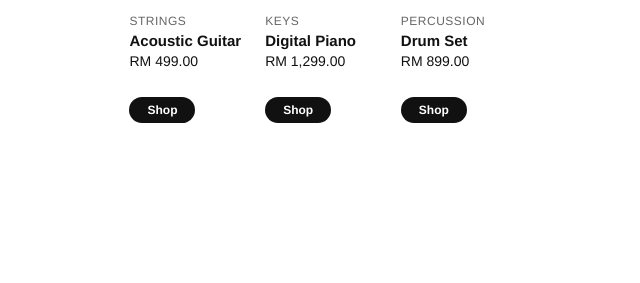
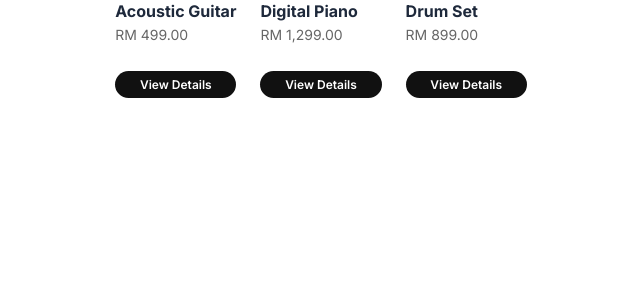
Before and after one commit to Amzar06/Music-Equipment-and-Instrument-Store, a PHP site: page / in a window 1280 px wide. Shown: the part 1120-1403 px from the top of the page, without its empty margins (319-959 px from the left). After the commit the page ends 1218 px from the top, so only its background shows below. Run offline with PHP 8.4, Linux system fonts and the light colour scheme.

Commit message:
Update index.php

```diff
--- a/customer/index.php
+++ b/customer/index.php
@@ -10,25 +10,21 @@ $_SESSION['user_id'] = 1;
 $_SESSION['username'] = "Alex";
 ?>
 <!DOCTYPE html>
-<html lang="en">
+<html>
 <head>
-    <meta charset="UTF-8">
-    <meta name="viewport" content="width=device-width, initial-scale=1.0">
     <title>Musical Instrument Store</title>
     <link rel="stylesheet" href="customer.css">
 
     <style>
-        /* Modern Reset & Base Styles */
+        /* Modern Layout & Positioning (Preserving original font colors) */
         * {
             margin: 0;
             padding: 0;
             box-sizing: border-box;
-            font-family: 'Helvetica Neue', Arial, sans-serif;
         }
 
         body {
             background-color: #ffffff;
-            color: #111;
         }
 
         /* --- NAVIGATION HEADER --- */
@@ -200,53 +172,38 @@ $_SESSION['username'] = "Alex";
             display: grid;
             grid-template-columns: repeat(3, 1fr);
             gap: 24px;
-            margin-bottom: 60px;
+            margin-top: 30px;
         }
 
-        .product-card {
+        .product-box {
             background: #fff;
             display: flex;
             flex-direction: column;
         }
 
-        .product-image-placeholder {
+        /* Box styling changed to modern image display card */
+        .product-image {
             width: 100%;
-            height: 280px;
+            height: 300px;
             background: #f6f6f6;
             border-radius: 6px;
             margin-bottom: 15px;
-            display: flex;
-            align-items: center;
-            justify-content: center;
-            color: #aaa;
-            font-size: 14px;
             background-size: cover;
             background-position: center;
         }
 
-        .product-category {
-            font-size: 12px;
-            color: #666;
-            text-transform: uppercase;
-            letter-spacing: 0.5px;
-            margin-bottom: 4px;
+        .product-box h4 {
+            margin-bottom: 5px;
+            font-size: 16px;
         }
 
-        .product-name {
-            font-size: 15px;
-            font-weight: 600;
-            color: #111;
-            margin-bottom: 4px;
+        .product-box p {
+            color: #666; /* Kept your original hex color style */
+            font-size: 14px;
+            margin-bottom: 12px;
         }
 
-        .product-price {
-            font-size: 14px;
-            color: #111;
-            margin-bottom: 12px;
-            font-weight: 500;
-        }
-
-        .btn-shop-card {
+        .product-box button {
             align-self: flex-start;
             background: #111;
             color: #fff;
@@ -255,18 +212,11 @@ $_SESSION['username'] = "Alex";
             font-size: 12px;
             border-radius: 20px;
             cursor: pointer;
-            text-decoration: none;
-            transition: background 0.2s;
-        }
-
-        .btn-shop-card:hover {
-            background: #333;
         }
     </style>
 </head>
 <body>
 
-    <!-- DYNAMIC NAVIGATION HEADER -->
     <header>
         <div class="logo">
             <h1>Musical Instrument Store</h1>
@@ -293,54 +242,51 @@ $_SESSION['username'] = "Alex";
                     <a href="logout.php" class="logout-link">Log Out</a>
                 </div>
             <?php else: ?>
-                <!-- SHOW THIS BY DEFAULT (NOT LOGGED IN) -->
                 <button class="btn-signin" onclick="location.href='login.php'">Sign In</button>
                 <button class="btn-join" onclick="location.href='register.php'">Join</button>
             <?php endif; ?>
         </div>
     </header>
 
-    <!-- HERO IMAGE BANNER SECTION -->
     <section class="hero-banner">
         <div class="hero-content">
             <h2>Step Into Rhythm</h2>
-            <p>Premium build. Unmatched sound output.</p>
+            <p>Minimal design. Maximum impact.</p>
             <a href="#featured" class="btn-shop-hero">View Collection</a>
         </div>
     </section>
 
-    <!-- MAIN PRODUCT CORNER -->
     <main class="main-container" id="featured">
 
         <h3 class="section-title">Featured Instruments</h3>
 
         <div class="product-grid">
 
-            <!-- Card 1 -->
-            <div class="product-card">
-                <div class="product-image-placeholder" style="background-image: url('https://images.unsplash.com/photo-1510915361894-db8b60106cb1?q=80&w=500');"></div>
-                <div class="product-category">Strings</div>
-                <h4 class="product-name">Acoustic Guitar</h4>
-                <p class="product-price">RM 499.00</p>
-                <a href="product_details.php" class="btn-shop-card">Shop</a>
+            <div class="product-box">
+                <div class="product-image" style="background-image: url('https://images.unsplash.com/photo-1510915361894-db8b60106cb1?q=80&w=500');"></div>
+                <h4>Acoustic Guitar</h4>
+                <p>RM 499.00</p>
+                <a href="product_details.php">
+                    <button>View Details</button>
+                </a>
             </div>
 
-            <!-- Card 2 -->
-            <div class="product-card">
-                <div class="product-image-placeholder" style="background-image: url('https://images.unsplash.com/photo-1552422535-c45813c61732?q=80&w=500');"></div>
-                <div class="product-category">Keys</div>
-                <h4 class="product-name">Digital Piano</h4>
-                <p class="product-price">RM 1,299.00</p>
-                <a href="product_details.php" class="btn-shop-card">Shop</a>
+            <div class="product-box">
+                <div class="product-image" style="background-image: url('https://images.unsplash.com/photo-1552422535-c45813c61732?q=80&w=500');"></div>
+                <h4>Digital Piano</h4>
+                <p>RM 1,299.00</p>
+                <a href="product_details.php">
+                    <button>View Details</button>
+                </a>
             </div>
 
-            <!-- Card 3 -->
-            <div class="product-card">
-                <div class="product-image-placeholder" style="background-image: url('https://images.unsplash.com/photo-1543443374-b6fe10a6ab7b?q=80&w=500');"></div>
-                <div class="product-category">Percussion</div>
-                <h4 class="product-name">Drum Set</h4>
-                <p class="product-price">RM 899.00</p>
-                <a href="product_details.php" class="btn-shop-card">Shop</a>
+            <div class="product-box">
+                <div class="product-image" style="background-image: url('https://images.unsplash.com/photo-1543443374-b6fe10a6ab7b?q=80&w=500');"></div>
+                <h4>Drum Set</h4>
+                <p>RM 899.00</p>
+                <a href="product_details.php">
+                    <button>View Details</button>
+                </a>
             </div>
 
         </div>
```
Also changed, not shown: other parts of customer/index.php (+10 -35 lines).
